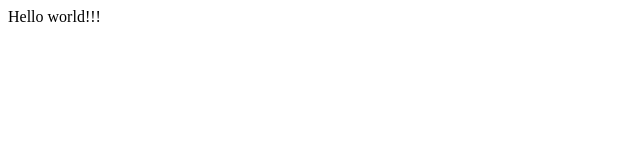
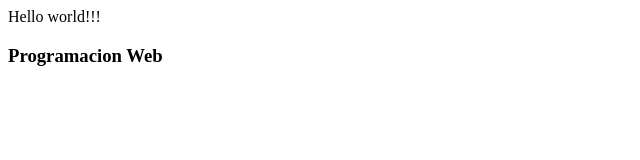
Before and after one commit to AlexGG23/myFirstWebApp, a plain HTML site: page index.html in a window 1280 px wide. Shown: the whole page, without its empty margins (0-640 px from the left). Drawn offline with Linux system fonts and the light colour scheme.

Commit message:
Update index.html

```diff
--- a/index.html
+++ b/index.html
@@ -8,5 +8,7 @@
 </head>
 <body>
     <hl>Hello world!!!</hl>
+
+    <h3>Programacion Web</h3>
 </body>
 </html>
```
